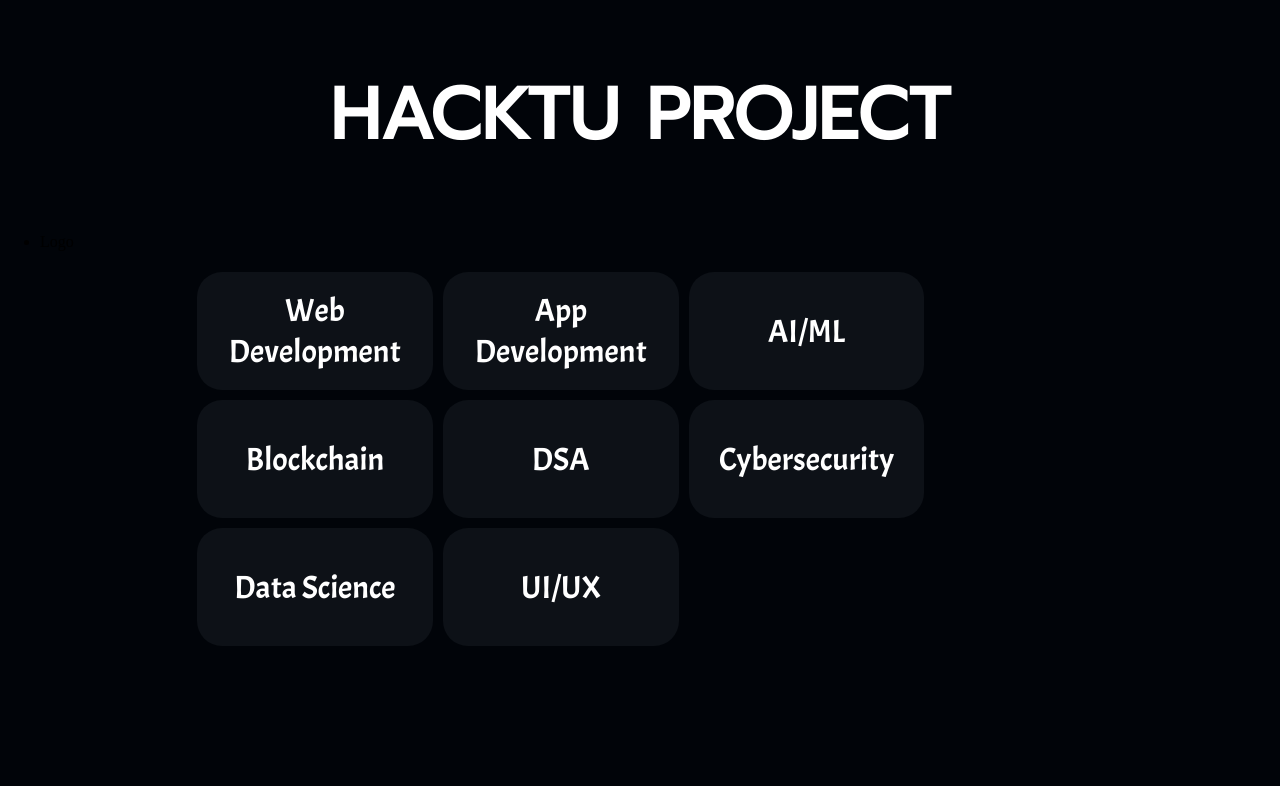
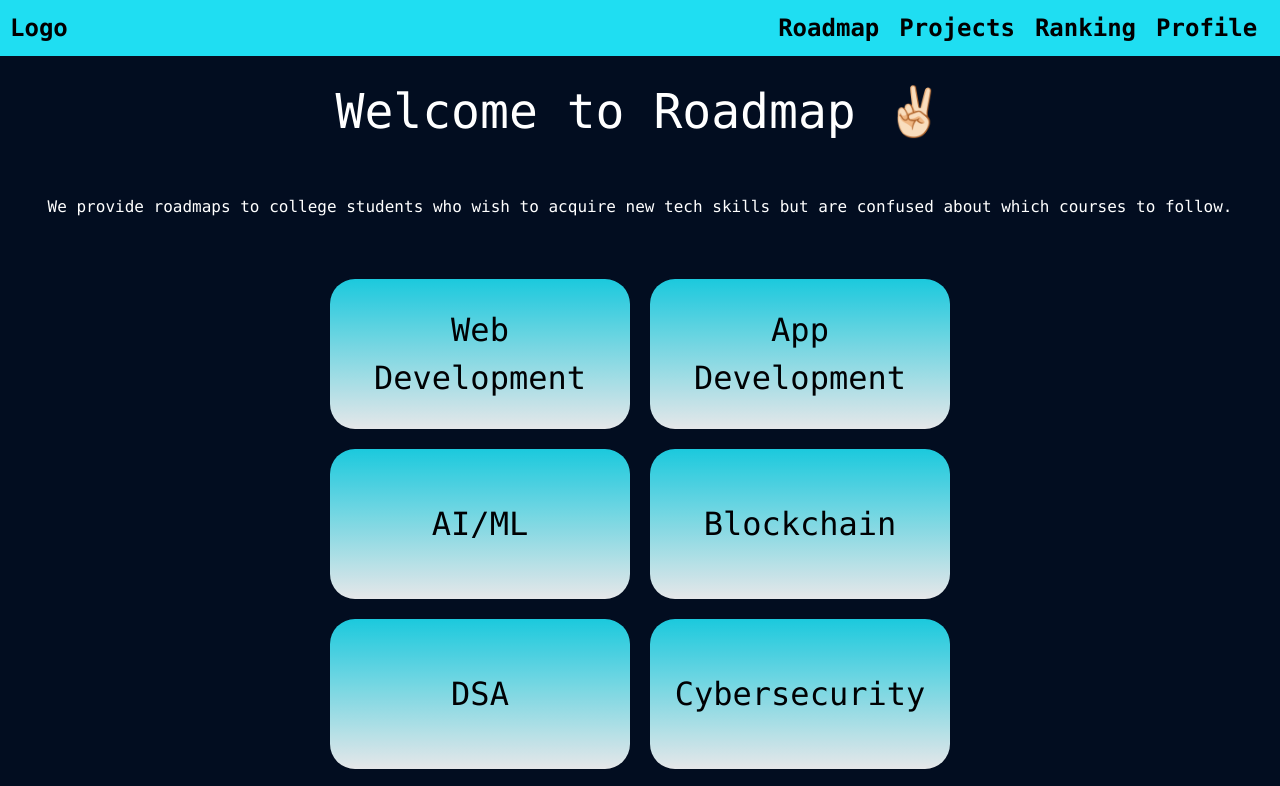
Before and after one commit to Aitchessbee/Uvah-frontend, a plain HTML site: page index.html in a window 1280 px wide. Shown: the top 786 px of the page. Drawn offline with nearby package versions, Linux system fonts and the light colour scheme.

Commit message:
added webd basic layout

```diff
--- a/index.css
+++ b/index.css
@@ -9,24 +9,33 @@
 body{
     margin: 0;
     padding: 0;
-    background-color: #010409;
+    /* background-color: #010409; */
+    background-color: rgb(2, 13, 32);
+    /* image? */
 }
 
 /* h1 {
     font-size: 100%;
 } */
 
+p{
+    padding-top: 6vh;
+}
+
 #main a{
     text-decoration: none;
+}
 
+ul li {
+    color: white;
 }
 
 .buttons {
     width: 70%;
-    margin: 0 auto;
+    margin: 50px auto;
     display: flex;
     flex-wrap: wrap;
-    /* justify-content: center; */
+    justify-content: center;
     align-items: center;
     /* padding: 5px; */
 }
@@ -35,27 +44,82 @@ body{
     display: flex;
     justify-content: center;
     align-items: center;
-    width: 200px;
-    height: 100px;
-    font-family: 'Acme', sans-serif;
+    width: 300px;
+    height: 150px;
+    opacity: 90%;
+    /* font-family: 'Prompt', sans-serif; */
+    font-family: "Lucida Console", Monaco, monospace;
     font-size: 200%;
-    /* background-color: rgb(5, 5, 54); */
-    background-color: #0d1117;
+    /* background-color: #1fdef2; */
+    background-image: linear-gradient(180deg, #1fdef2, white);
     border-radius: 25px;
-    color: white;
+    color: black;
     padding: 1% 2%;
     text-align: center;
     /* flex: 1; */
-    margin: 5px;
+    margin: 10px;
 
 }
 
+.btn:hover {
+    /* background-color: black; Green */
+    background-image: linear-gradient(180deg, rgb(2, 13, 32),rgb(2, 13, 32));
+    color: white;
+    border: 2px solid #1fdef2;
+    opacity: 100%;
+  }
 #header{
     margin: 1% 0;
-    display:flex;
-    justify-content: center;
+    padding: 0%;
+    text-align: center;
+    /* display:flex; */
+    /* justify-content: center; */
     color: white;
-    font-family: 'Prompt','Sans-serif';
-    font-size: 225%
+    font-family: "Lucida Console", Monaco, monospace;
 
 }
+#header h2{
+    font-size: 300%;
+    margin-top: 75px;
+}
+.navbar{
+    font-size: 150%;
+    color:#010409;
+    background-color: #1fdef2;
+    position: fixed;
+    top: 0;
+    width: 100%;
+}
+.navbar li{
+    color: black;
+    font-family: "Lucida Console", Monaco, monospace;
+}
+.navbar-container{
+    display: flex;
+    justify-content: space-between;
+}
+.navbar-right{
+    display: flex;
+    /* justify-content: right; */
+    margin: 0 1%;
+}
+
+.navbar-logo li {
+    font-weight: bold;
+    margin: 10px;
+}
+
+.navbar-right li{
+    font-weight: bold;
+    margin: 10px
+}
+
+.navbar a:hover {
+    color: white;
+}
+
+/*media queries*/
+
+@media screen and (max-width: px){
+
+}
--- a/index.html
+++ b/index.html
@@ -6,21 +6,28 @@
     <meta name="viewport" content="width=device-width, initial-scale=1.0">
     <title>Document</title>
     <link rel="Stylesheet" href="index.css">
+    <script src="https://cdn.tailwindcss.com"></script>
 </head>
 <body>
-    <div id="header">
-        <h1>HACKTU PROJECT</h1>
-    </div>
     <nav class="navbar">
         <div class="navbar-container">
             <ul class="navbar-logo">
-                <li>Logo</li>
+                <li><a href="#">Logo</a></li>
             </ul>
             <ul class="navbar-right">
-
+                <li><a href="#">Roadmap</a></li>
+                <li><a href="#">Projects</a></li>
+                <li><a href="#">Ranking</a></li>
+                <li><a href="#">Profile</a></li>
             </ul>
         </div>
     </nav>
+    <div id="header">
+        <h2>Welcome to Roadmap ✌🏻</h2>
+        <p>
+            We provide roadmaps to college students who wish to acquire new tech skills but are confused about which courses to follow.
+        </p>
+    </div>
     <div id="main">
         <!-- <button type="button" class="btn" onclick="window.location.href">Website Development</button>
         <button type="button" class="btn">App Development</button>
@@ -37,6 +44,7 @@
             <a href="#" class="btn">Cybersecurity</a>
             <a href="#" class="btn">Data Science</a>
             <a href="#" class="btn">UI/UX</a>
+            <a href="#" class="btn">Linux</a>
         </div>
     </div>
 </body>
--- a/website-development/website.css
+++ b/website-development/website.css
@@ -1,10 +1,31 @@
 body{
     background-color: black;
+    color: white;
 }
 
-.website-container{
+a {
+    text-decoration: none;
+}
+
+h1 {
+    text-align: center;
+    margin-bottom: 20px;
+}
+
+p {
+    text-align: justify;
+}
+.buttons-webd{
     display: flex;
+    justify-content: center;
 }
-.button-webd {
+.btn-webd {
+    display: flex;
+    justify-content: center;
+    align-items: center;
     background-color: #555555;
+    width: 200px;
+    height: 100px;
+    color: white;
+    margin: 50px;
 }
```
Also changed, not shown: projects/projects.html (added, +13 -0 lines), website-development/website.html (+8 -6 lines), projects/projects.css (added).
